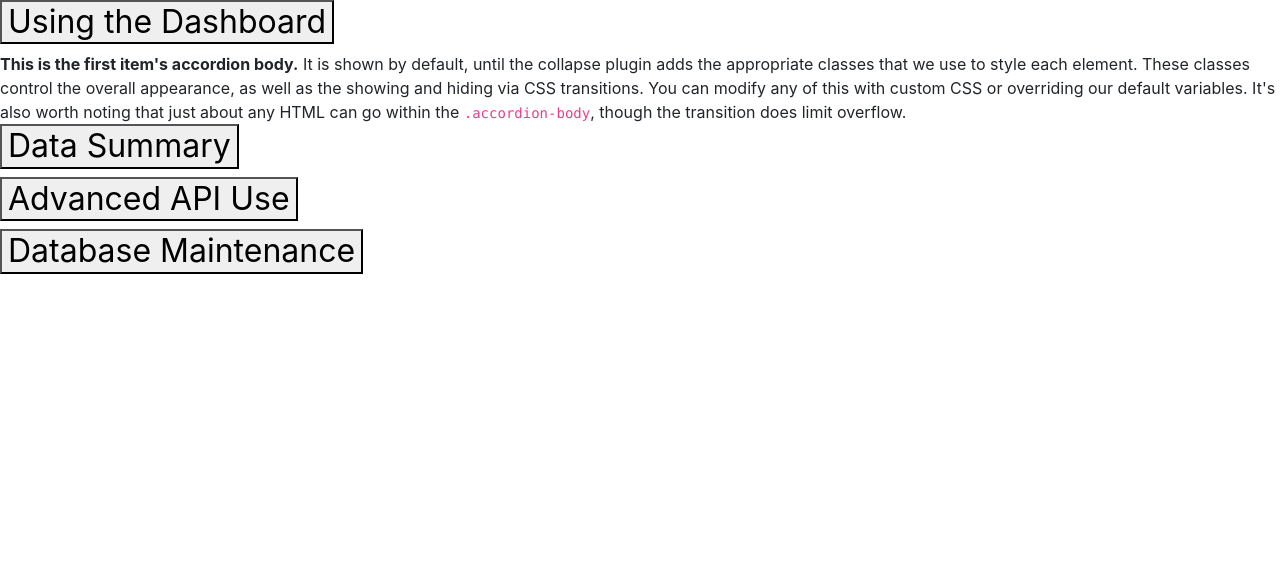
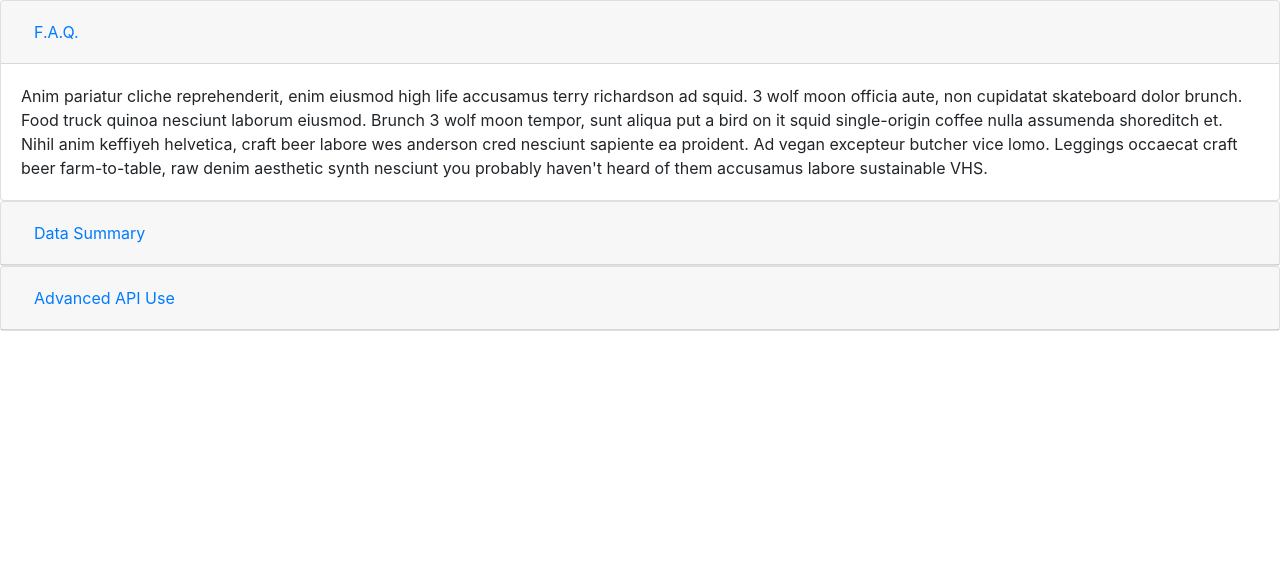
Before and after one commit to acdalal/geothermal, a Django app: page /documentation/ in a window 1280 px wide. Shown: the part 56-627 px from the top of the page. Run offline with Django 4.2, Linux system fonts and the light colour scheme; some libraries are stand-ins or nearby versions.

Commit message:
clean up Documentation and About pages
- move information about database maintenance & pipeline to the About page
- add the Bootstrap 4.0 version of an accordion to Documentation page
- change base.html to import bootstrap JS 4.0.0 to be consistent with the CSS import

```diff
--- a/geothermalsite/dashboard/templates/dashboard/base.html
+++ b/geothermalsite/dashboard/templates/dashboard/base.html
@@ -18,7 +18,7 @@
             <!-- jQuery -->
             <script src="https://code.jquery.com/jquery-3.3.1.slim.min.js" integrity="sha384-q8i/X+965DzO0rT7abK41JStQIAqVgRVzpbzo5smXKp4YfRvH+8abtTE1Pi6jizo" crossorigin="anonymous"></script>
             <!-- Bootstrap JavaScript 4.0.0 -->
-            <script src="https://cdn.jsdelivr.net/npm/bootstrap@5.2.3/dist/js/bootstrap.min.js" crossorigin="anonymous"></script>
+            <script src="https://cdn.jsdelivr.net/npm/bootstrap@4.0.0/dist/js/bootstrap.min.js" crossorigin="anonymous"></script>
             <!-- XDSoft DateTimePicker -->
             <script src="https://cdnjs.cloudflare.com/ajax/libs/jquery-datetimepicker/2.5.20/jquery.datetimepicker.full.min.js" integrity="sha256-FEqEelWI3WouFOo2VWP/uJfs1y8KJ++FLh2Lbqc8SJk=" crossorigin="anonymous"></script>
         {% endblock %}
--- a/geothermalsite/dashboard/templates/dashboard/documentation.html
+++ b/geothermalsite/dashboard/templates/dashboard/documentation.html
@@ -6,66 +6,47 @@
 
 {% block content %}
   <!-- Bootstrap accordion component -->
-  <div class="accordion" id="accordionExample">
-    <div class="accordion-item">
-      <h2 class="accordion-header" id="headingOne">
-        <button class="accordion-button" type="button" data-bs-toggle="collapse" data-bs-target="#collapseOne" aria-expanded="true" aria-controls="collapseOne">
-          Using the Dashboard
-        </button>
-      </h2>
-      <div id="collapseOne" class="accordion-collapse collapse show" aria-labelledby="headingOne" data-bs-parent="#accordionExample">
-        <div class="accordion-body">
-          <strong>This is the first item's accordion body.</strong> It is shown by default, until the collapse plugin adds the appropriate classes that we use to style each element. These classes control the overall appearance, as well as the showing and hiding via CSS transitions. You can modify any of this with custom CSS or overriding our default variables. It's also worth noting that just about any HTML can go within the <code>.accordion-body</code>, though the transition does limit overflow.
+  <div id="accordion">
+    <div class="card">
+      <div class="card-header" id="headingOne">
+        <h5 class="mb-0">
+          <button class="btn btn-link" data-toggle="collapse" data-target="#collapseOne" aria-expanded="true" aria-controls="collapseOne">
+            F.A.Q.
+          </button>
+        </h5>
+      </div>
+
+      <div id="collapseOne" class="collapse show" aria-labelledby="headingOne" data-parent="#accordion">
+        <div class="card-body">
+          Anim pariatur cliche reprehenderit, enim eiusmod high life accusamus terry richardson ad squid. 3 wolf moon officia aute, non cupidatat skateboard dolor brunch. Food truck quinoa nesciunt laborum eiusmod. Brunch 3 wolf moon tempor, sunt aliqua put a bird on it squid single-origin coffee nulla assumenda shoreditch et. Nihil anim keffiyeh helvetica, craft beer labore wes anderson cred nesciunt sapiente ea proident. Ad vegan excepteur butcher vice lomo. Leggings occaecat craft beer farm-to-table, raw denim aesthetic synth nesciunt you probably haven't heard of them accusamus labore sustainable VHS.
         </div>
       </div>
     </div>
-    <div class="accordion-item">
-      <h2 class="accordion-header" id="headingTwo">
-        <button class="accordion-button collapsed" type="button" data-bs-toggle="collapse" data-bs-target="#collapseTwo" aria-expanded="false" aria-controls="collapseTwo">
-          Data Summary
-        </button>
-      </h2>
-      <div id="collapseTwo" class="accordion-collapse collapse" aria-labelledby="headingTwo" data-bs-parent="#accordionExample">
-        <div class="accordion-body">
-          <strong>This is the second item's accordion body.</strong> It is hidden by default, until the collapse plugin adds the appropriate classes that we use to style each element. These classes control the overall appearance, as well as the showing and hiding via CSS transitions. You can modify any of this with custom CSS or overriding our default variables. It's also worth noting that just about any HTML can go within the <code>.accordion-body</code>, though the transition does limit overflow.
+    <div class="card">
+      <div class="card-header" id="headingTwo">
+        <h5 class="mb-0">
+          <button class="btn btn-link collapsed" data-toggle="collapse" data-target="#collapseTwo" aria-expanded="false" aria-controls="collapseTwo">
+            Data Summary
+          </button>
+        </h5>
+      </div>
+      <div id="collapseTwo" class="collapse" aria-labelledby="headingTwo" data-parent="#accordion">
+        <div class="card-body">
+          Anim pariatur cliche reprehenderit, enim eiusmod high life accusamus terry richardson ad squid. 3 wolf moon officia aute, non cupidatat skateboard dolor brunch. Food truck quinoa nesciunt laborum eiusmod. Brunch 3 wolf moon tempor, sunt aliqua put a bird on it squid single-origin coffee nulla assumenda shoreditch et. Nihil anim keffiyeh helvetica, craft beer labore wes anderson cred nesciunt sapiente ea proident. Ad vegan excepteur butcher vice lomo. Leggings occaecat craft beer farm-to-table, raw denim aesthetic synth nesciunt you probably haven't heard of them accusamus labore sustainable VHS.
         </div>
       </div>
     </div>
-    <div class="accordion-item">
-      <h2 class="accordion-header" id="headingThree">
-        <button class="accordion-button collapsed" type="button" data-bs-toggle="collapse" data-bs-target="#collapseThree" aria-expanded="false" aria-controls="collapseThree">
-          Advanced API Use
-        </button>
-      </h2>
-      <div id="collapseThree" class="accordion-collapse collapse" aria-labelledby="headingThree" data-bs-parent="#accordionExample">
-        <div class="accordion-body">
+    <div class="card">
+      <div class="card-header" id="headingThree">
+        <h5 class="mb-0">
+          <button class="btn btn-link collapsed" data-toggle="collapse" data-target="#collapseThree" aria-expanded="false" aria-controls="collapseThree">
+            Advanced API Use
+          </button>
+        </h5>
+      </div>
+      <div id="collapseThree" class="collapse" aria-labelledby="headingThree" data-parent="#accordion">
+        <div class="card-body">
           The Geothermal Data API supports making more advanced queries, including direct PostGreSQL queries. For more information on advanced API use, <a href="https://github.com/acdalal/geothermal">visit our repository on GitHub</a>.
-        </div>
-      </div>
-    </div>
-    <div class="accordion-item">
-      <h2 class="accordion-header" id="headingFour">
-        <button class="accordion-button collapsed" type="button" data-bs-toggle="collapse" data-bs-target="#collapseFour" aria-expanded="false" aria-controls="collapseFour">
-          Database Maintenance
-        </button>
-      </h2>
-      <div id="collapseFour" class="accordion-collapse collapse" aria-labelledby="headingFour" data-bs-parent="#accordionExample">
-        <div class="accordion-body">
-          The database is maintained by Bruce Duffy, Technical Assistant of the Physics department. <strong>Every 30 minutes, measurements from each of the 5 boreholes are collected. </strong>
-        <div>
-        <div class="accordion-body">
-          The overview of the data pipeline for the geothermal system is as follows: the 5 fiber optic cables embedded in the Bald Spot boreholes converge at a switchbox in a utility tunnel north of the Chapel, which is connected to a Silixa XT-DTS unit in a network closet in the Chapel basement.
-          The XT-DTS is a ruggedized distributed temperature sensor unit, and collects data from the boreholes by sending laser pulses down the fiber optic loops.
-          It sends the data files it generates to a private PC via ethernet network, and these data files are uploaded to a Linux Virtual Machine that captures the relevant data and stores the database. Every 30 minutes, a script is invoked to upload new measurements to the database.
-          For more information about the data pipeline or database, please contact <a href="mailto:bduffy@carleton.edu">Bruce Duffy</a>.
-        </div>
-        <div class="accordion-body">
-          <strong>Data outages</strong> were an important consideration for this project. We have aired on the conservative side in terms of defining outages.
-          Any period of time that produced either a lack of data or unreliable data has been deemed an outage, and the measurements from that interval of time will not be displayed.
-          See below for a full table of known outages as of January 2023.
-        </div>
-        <div class="accordion-body">
-          The most recent outage from September 2022-January 2023 resulted from a hardware failure of the XT-DTS unit. For several months, there was no DTS unit taking measurements. Now that the previous unit has been replaced, data collection has resumed.
         </div>
       </div>
     </div>
```
Also changed, not shown: geothermalsite/dashboard/templates/dashboard/about.html (+16 -0 lines).
